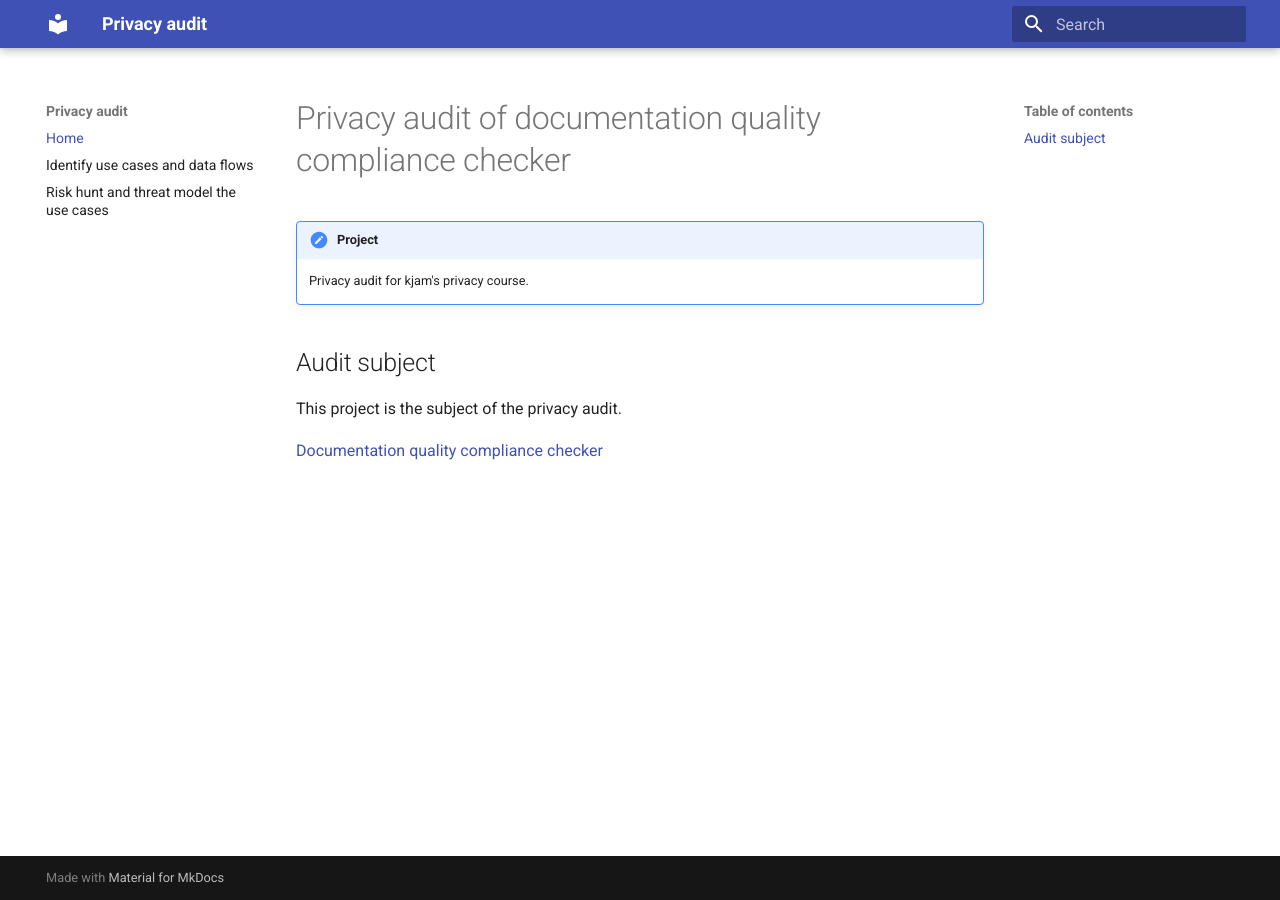
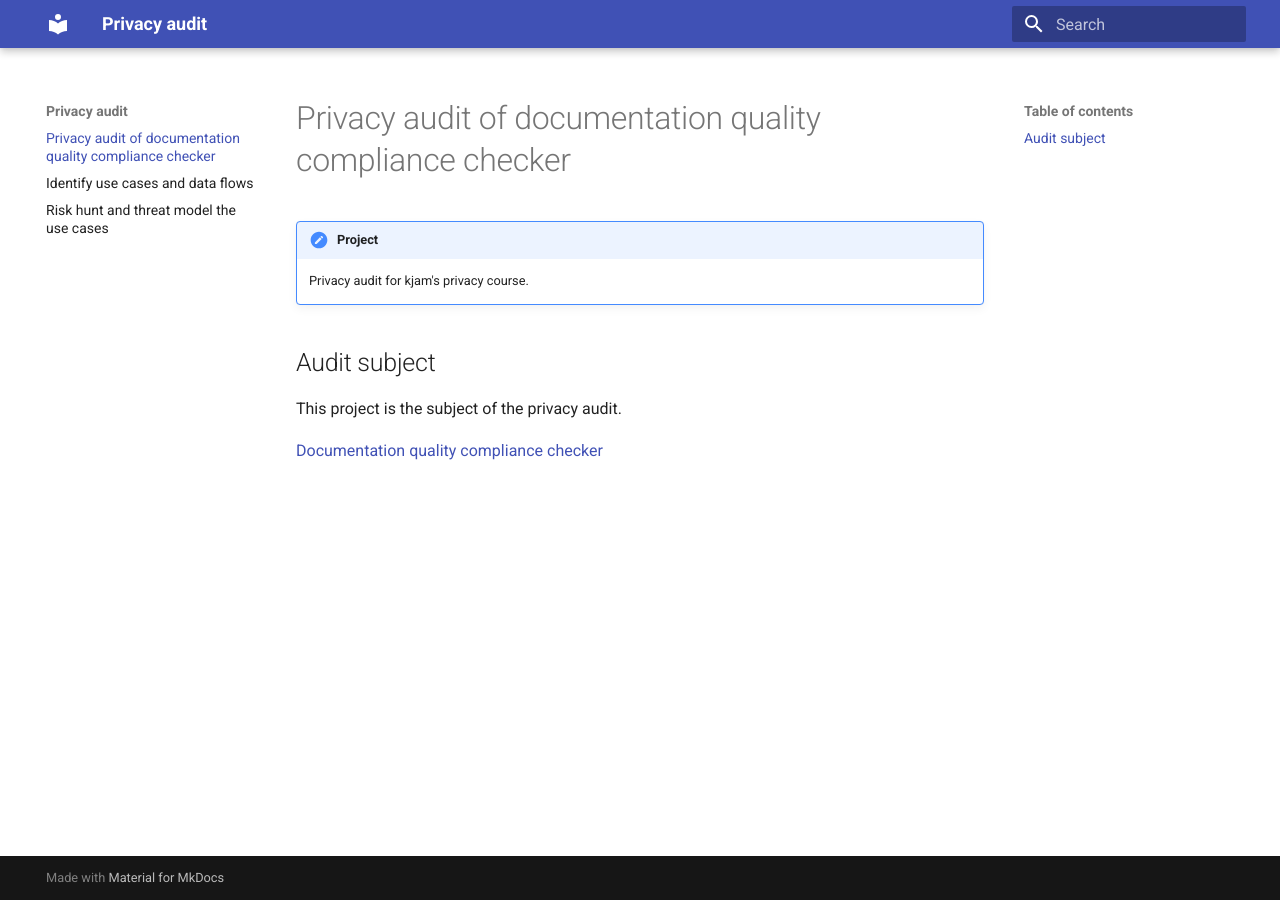
Before and after one commit to willingc/compliance-checker, an MkDocs documentation site: the page built from docs/index.md, in a window 1280 px wide. Built offline with MkDocs 1.6.1 and Material for MkDocs 9.7.7, drawn with Linux system fonts in a browser that asks for light colours; some of the changed lines change nothing that is shown.

Commit message:
rename index.md

```diff
--- a/mkdocs.yml
+++ b/mkdocs.yml
@@ -19,6 +19,6 @@ markdown_extensions:
   - pymdownx.superfences
 
 nav:
-  - Home: 01-index.md
+  - index.md
   - 02-week1_use_cases.md
   - 03-week2_risk_model.md
```
Also changed, not shown: docs/index.md (renamed from docs/01-index.md).
